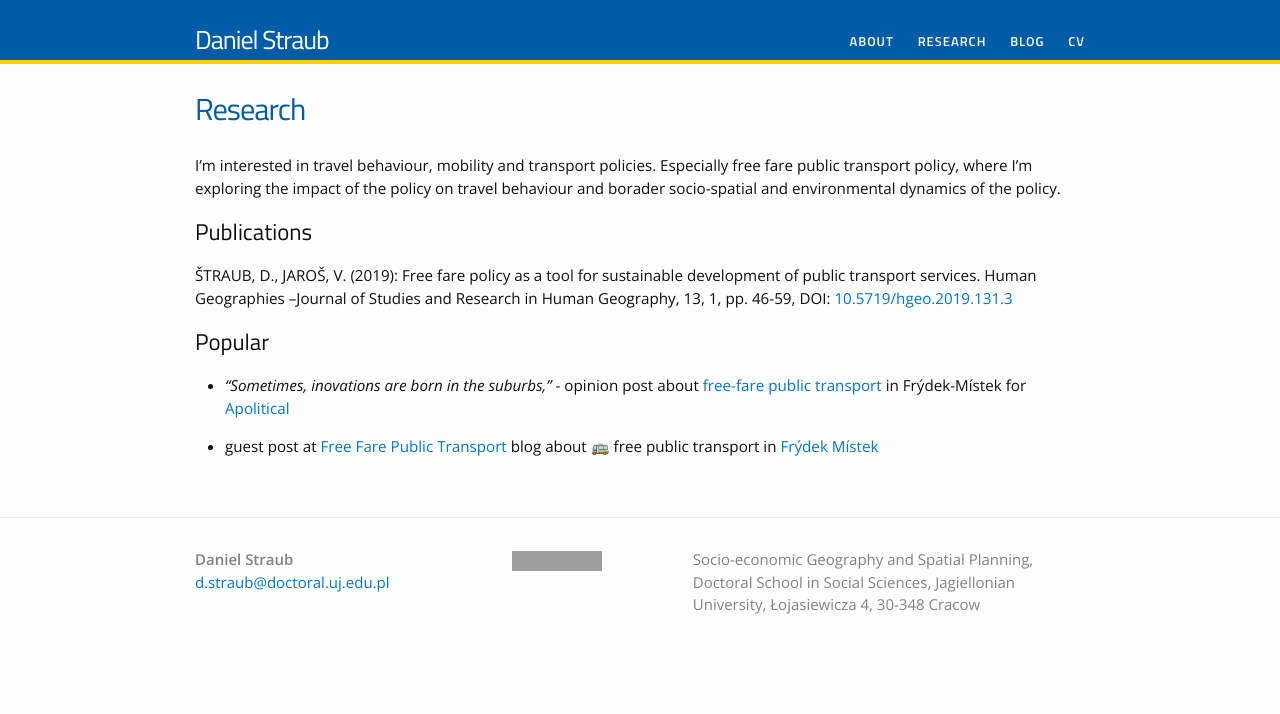
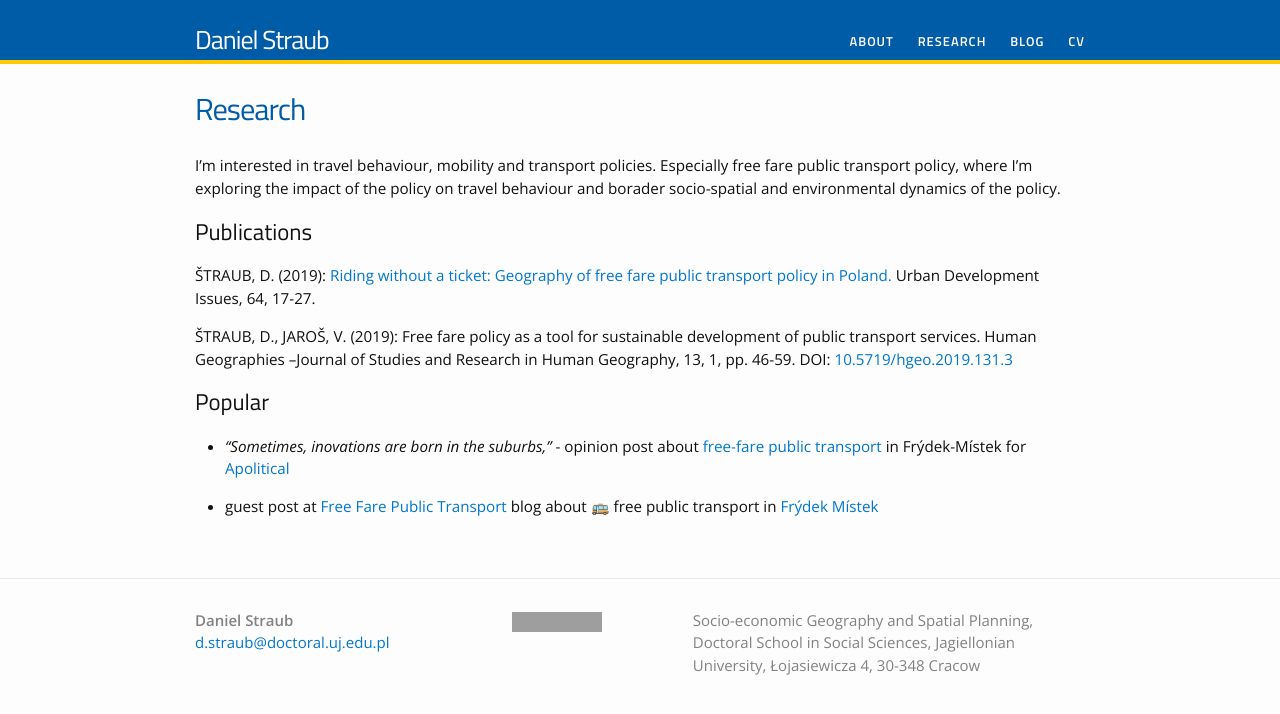
Before and after one commit to tracetheheat/tracetheheat.github.io, a Jekyll site: the page built from research.md, in a window 1280 px wide. Shown: the top 714 px of the page. Built offline with Jekyll 4.4.1, drawn with Linux system fonts in a browser that asks for light colours; grey boxes are pictures that could not be loaded.

Commit message:
researchu

```diff
--- a/index.html
+++ b/index.html
@@ -33,6 +33,6 @@ layout: default
 
 <hr style="height:10pt; visibility:hidden;" />
 
-<p>Feel free to check my interest outside of academia or read my blog. &#9749;</p>
+<p>Feel free to check my interest outside of academia or read my <a href="http://straubd.me/blog/">blog</a>. &#9749;</p>
 
 </div>
--- a/research.md
+++ b/research.md
@@ -7,8 +7,9 @@ permalink: /research/
 I'm interested in travel behaviour, mobility and transport policies. Especially free fare public transport policy, where I'm exploring the impact of the policy on travel behaviour and borader socio-spatial and environmental dynamics of the policy.
 
 ## Publications
+ŠTRAUB, D. (2019): [Riding without a ticket: Geography of free fare public transport policy in Poland.](https://www.researchgate.net/publication/338357357_Riding_without_a_ticket_geography_of_free_fare_public_transport_policy_in_Poland) Urban Development Issues, 64, 17-27.
 
-ŠTRAUB, D., JAROŠ, V. (2019): Free fare policy as a tool for sustainable development of public transport services. Human Geographies –Journal of Studies and Research in Human Geography, 13, 1, pp. 46-59, DOI: [10.5719/hgeo.2019.131.3](http://dx.doi.org/10.5719/hgeo.2019.131.3)
+ŠTRAUB, D., JAROŠ, V. (2019): Free fare policy as a tool for sustainable development of public transport services. Human Geographies –Journal of Studies and Research in Human Geography, 13, 1, pp. 46-59. DOI: [10.5719/hgeo.2019.131.3](http://dx.doi.org/10.5719/hgeo.2019.131.3)
 
 ## Popular
 
```
